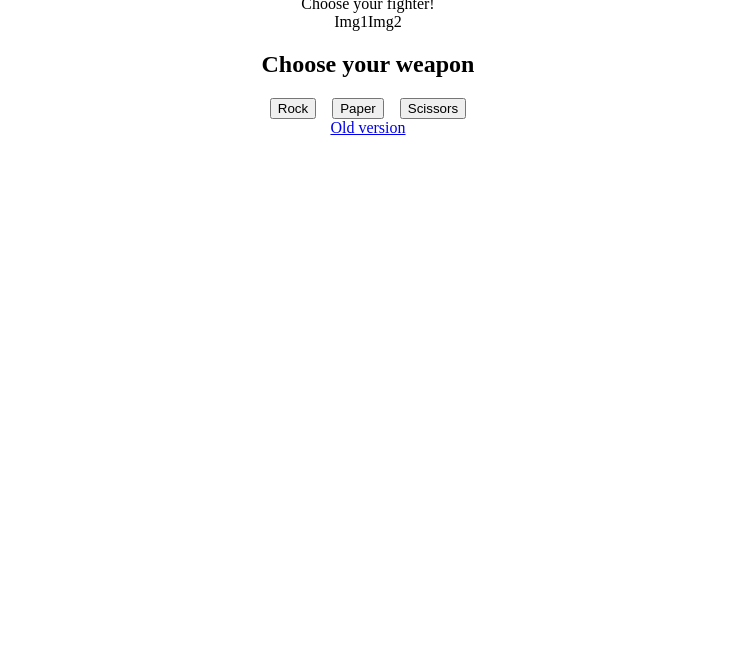
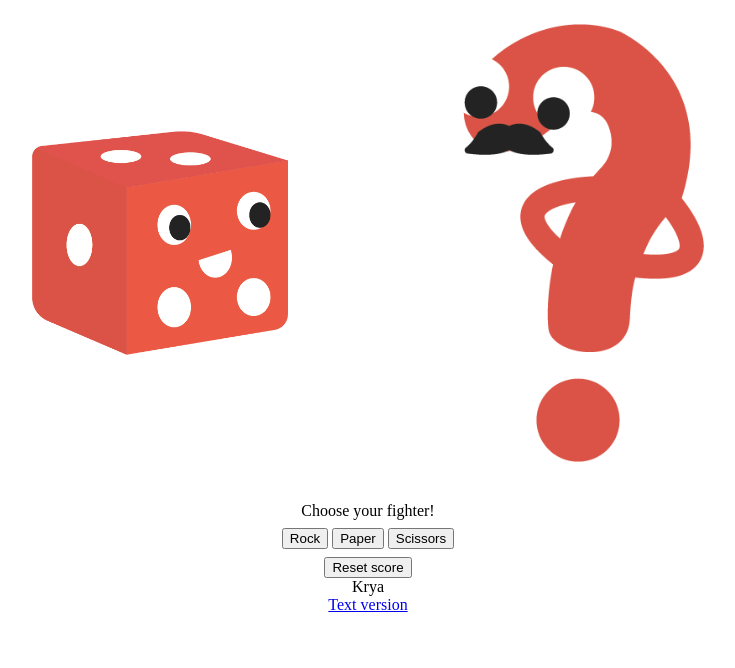
Before and after one commit to projecteurlumiere/rock-paper-scissors, a plain HTML site: page index.html in a window 1280 px wide. Shown: the part 132-800 px from the top of the page, without its empty margins (272-1007 px from the left). Drawn offline with Linux system fonts and the light colour scheme.

Commit message:
rework HTML structure, add rolling images and synced with the actual game

```diff
--- a/gameGUI.js
+++ b/gameGUI.js
@@ -9,7 +9,7 @@ const scoreText = document.getElementsByClassName("score")[0];
 getScoreText();
 
 function getScoreText(){
-    scoreText.textContent = `Your score is ${playerScore} and Computer's score is ${computerScore}`;
+    scoreText.textContent = `${computerScore}:${playerScore}`;
 }
 
 
@@ -17,32 +17,42 @@ descriptionText.textContent = "Choose your fighter!";
 
 let resetScore = document.querySelector(".resetScore");
 resetScore.addEventListener('click', () => {
+  rollPics();
+  setTimeout(function(){
     playerScore = 0;
     computerScore = 0;
     getScoreText();
+    imgComp.innerHTML = "<img src=images/cube.png>";
+    imgPlayer.innerHTML = `<img src="images/question.png" style="-webkit-transform: scaleX(1);
+  transform: scaleX(1);">`;
+    descriptionText.textContent = "Choose your fighter!";
+  }, 625);
 });
 
 
 let buttonRock = document.querySelector('.buttonRock');
 buttonRock.addEventListener('click', () => {
   playerChoice = "rock";
-  playRound();
-  getScoreText();
+  rollPics();
+  setTimeout(playRound, 625);
+  setTimeout(getScoreText, 625);
 });
 
 
 let buttonPaper = document.querySelector('.buttonPaper');
 buttonPaper.addEventListener('click', () => {
   playerChoice = "paper";
-  playRound();
-  getScoreText();
+  rollPics();
+  setTimeout(playRound, 625);
+  setTimeout(getScoreText, 625);
 });
 
 let buttonScissors = document.querySelector('.buttonScissors');
 buttonScissors.addEventListener('click', () => {
   playerChoice = "scissors";
-  playRound();
-  getScoreText();
+  rollPics();
+  setTimeout(playRound, 625);
+  setTimeout(getScoreText, 625);
 });
 
 function getComputerChoice() {
@@ -62,6 +72,8 @@ function getComputerChoice() {
 function getGameResult(){
     playerChoice.toLowerCase();
     computerChoice.toLowerCase();
+    imgComp.innerHTML = `<img src=images/${computerChoice}.png>`;
+    imgPlayer.innerHTML = `<img src=images/${playerChoice}.png>`;
     if (playerChoice == computerChoice) {
         descriptionText.textContent = "Computer has chosen the same";
         return 1;
@@ -109,3 +121,40 @@ function playRound() {
         return computerScore++;
     }
 }
+
+
+let imgComp = document.querySelector(".imgComp");
+let imgPlayer = document.querySelector(".imgPlayer");
+
+function changeRock(){
+    imgComp.innerHTML = "<img src=images/rock.png>"
+}
+
+function changePaper(){
+    imgComp.innerHTML = "<img src=images/paper.png>"
+}
+
+function changeScissors(){
+    imgComp.innerHTML = "<img src=images/scissors.png>"
+}
+
+function getRandomPick(div){
+    let randomNumber = Math.floor(Math.random() * 3) + 1;
+    if (randomNumber == 1) {
+        div.innerHTML = "<img src=images/rock.png>";
+    }
+    else if (randomNumber == 2) {
+        div.innerHTML = "<img src=images/paper.png>";
+    }
+    else {
+        div.innerHTML = "<img src=images/scissors.png>";
+    }
+}
+
+
+function rollPics(){
+    for (i=0; i<=25; i++) {
+        setTimeout(function() {getRandomPick(imgComp)}, 25 * i);
+        setTimeout(function() {getRandomPick(imgPlayer)}, 25 * i);
+    }
+}
--- a/index.html
+++ b/index.html
@@ -8,25 +8,49 @@
     <link href="style.css" rel="stylesheet">
 </head>
 <body>
+    <header>
+        <h1>Rock Paper Scissors</h1>
+    </header>
+    <main>
+        <div class="gameContainer">
             <div class="top">
-        <h1>Rock Paper Scissors</h1>
+                <div class="left">
+                    <div class="computerName">Computer</div>
+                    <div class="leftImg">
+                        <div class="imgComp">
+                            <img src="images/cube.png">
+                        </div>
+                    </div>
+                </div>
+                <div class="center">
                     <div class="score">Score</div>
-        <button class="resetScore">Reset score</button>
-        <div class="description">Description text</div>
-        <div class="img">
-            <div class="imgPlayer">Img1</div>
-            <div class="imgComp">Img2</div>
+                    <div class="emptySpace"></div>
+                </div>
+                <div class="right">
+                    <div class="playerName">Human (you)</div>
+                    <div class="rightImg">
+                        <div class="imgPlayer">
+                            <img src="images/question.png" style="-webkit-transform: scaleX(1);
+                            transform: scaleX(1);">
+                        </div>
+                    </div>
                 </div>
             </div>
             <div class="bottom">
-        <h2>Choose your weapon</h2>
-        <div class="buttons">
+                <div class="description">Description text</div>
+                <div class="buttonsPlay">
                     <button class="buttonRock">Rock</button>
                     <button class="buttonPaper">Paper</button>
                     <button class="buttonScissors">Scissors</button>
                 </div>
+                <button class="resetScore">Reset score</button>
             </div>
-    <a href="oldgame.html">Old version</a>
+        </div>
+    </main>
+    <footer>
+        <p>Krya</p>
+        <a href="oldgame.html">Text version</a>
+    </footer>
     <script src="gameGUI.js"></script>
 </body>
 </html>
--- a/style.css
+++ b/style.css
@@ -1,24 +1,114 @@
+* {
+    overflow: hidden;
+}
+
 body {
+    margin: 0;
+}
+
+h1 {
+    text-align: center;
+}
+
+main {
+    display: flex;
+    justify-content: center;
+    align-items: center;
+}
+
+.gameContainer {
+    display: flex;
+    flex-direction: column;
+    align-items: center;
+    min-width: 442px;
+    width: 80vw;
+}
+
+.top {
+    display: flex;
+    justify-content: space-between;
+}
+
+.left,
+.right {
+    min-width: 200px;
+}
+
+.center {
+    width: 7% !important;
+    min-width: 42px;
+}
+
+
+
+.computerName,
+.playerName,
+.score {
+    height: 5vh;
+    font-size: 16pt;
+    margin: 0 5vw;
+}
+
+.score {
+    color: brown;
+    font-size: 24pt;
+    font-weight: 900;
+}
+
+.top > div {
+    width: 27.5vw;
+}
+
+img {
+    max-width: 20vw;
+    min-width: 145px;
+    margin: 2vh 0;
+    height: auto;
+}
+
+.rightImg,
+.leftImg {
+    display: flex;
+    justify-content: center;
+    align-items: center;
+    height: 100%;
+}
+
+.imgPlayer > img {
+    -webkit-transform: scaleX(-1);
+    transform: scaleX(-1);
+}
+
+.playerName {
+    text-align: right;
+}
+
+.center {
+    display: flex;
+    flex-direction: column;
+    align-items: center;
+    width: 5vw !important;
+}
+
+.bottom {
+    display: flex;
+    margin-top: 5vh;
+    flex-direction: column;
+    align-items: center;
+    gap: 1vh;
+}
+
+footer {
     display: flex;
     flex-direction: column;
     justify-content: center;
     align-items: center;
 }
 
-.top {
-    display: flex;
-    flex-direction: column;
-    justify-content: center;
-    align-items: center;
+footer > * {
+    margin: 0;
 }
 
-.img {
-    display: flex;
+@media (max-width: 442px) {
+
 }
-
-.buttons {
-    display: flex;
-    justify-content: center;
-    align-items: center;
-    gap: 1rem;
-}
```
Also changed, not shown: images/cube.png (added), images/paper.png (added), images/question.png (added), images/rock.png (added), images/scissors.png (added). Lines whose indentation alone changed are shown as unchanged.
